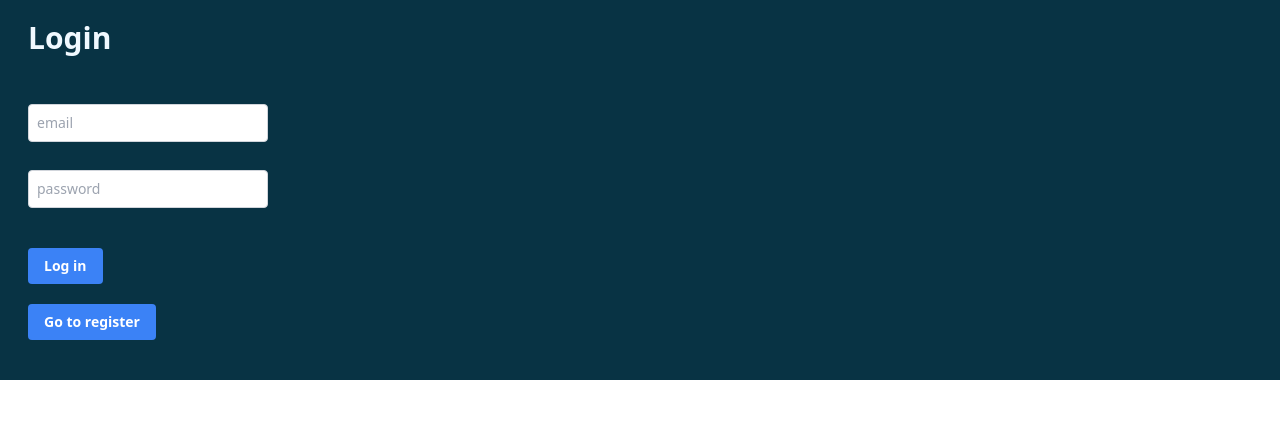
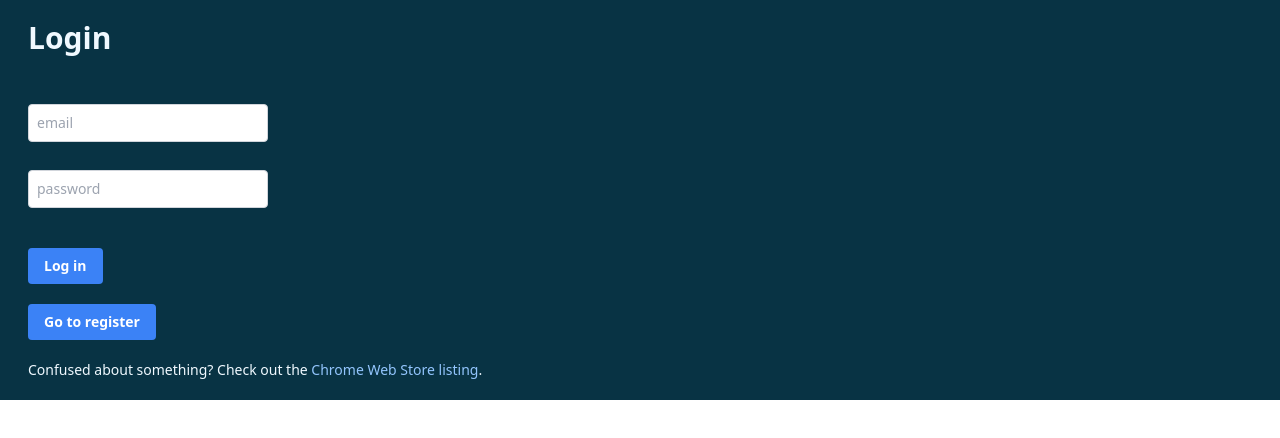
Before and after one commit to mihailthebuilder/email-linker-extension, a React (Vite) app: page / in a window 1280 px wide. Shown: the top 438 px of the page. Built offline with nearby package versions, Linux system fonts and the light colour scheme.

Commit message:
Show users where to get info

```diff
--- a/src/App.tsx
+++ b/src/App.tsx
@@ -19,7 +19,7 @@ const queryClient = new QueryClient()
 function App() {
   return (
     <QueryClientProvider client={queryClient}>
-      <EmailLinkerApp />
+      <Layout />
     </QueryClientProvider>
   )
 }
@@ -32,7 +32,7 @@ const RouteToPage: { [key in Page]: React.ReactElement } = {
 };
 
 
-function EmailLinkerApp() {
+function Layout() {
   const [appState, setAppState] = useState(new AppState())
 
   useEffect(() => {
@@ -55,6 +55,9 @@ function EmailLinkerApp() {
     <main className="px-7 py-5 bg-cyan-950 text-[1.25rem] text-sky-50">
       <AppContext.Provider value={{ appState, setAppState }}>
         {RouteToPage[appState.page]}
+        <div className="text-sm">
+          Confused about something? Check out the <a className="text-blue-300" href="https://lnku.us/r/KACJKJDp">Chrome Web Store listing</a>.
+        </div>
         {appState.notification.length > 0 && <div>{appState.notification}</div>}
       </ AppContext.Provider>
     </main>
```
